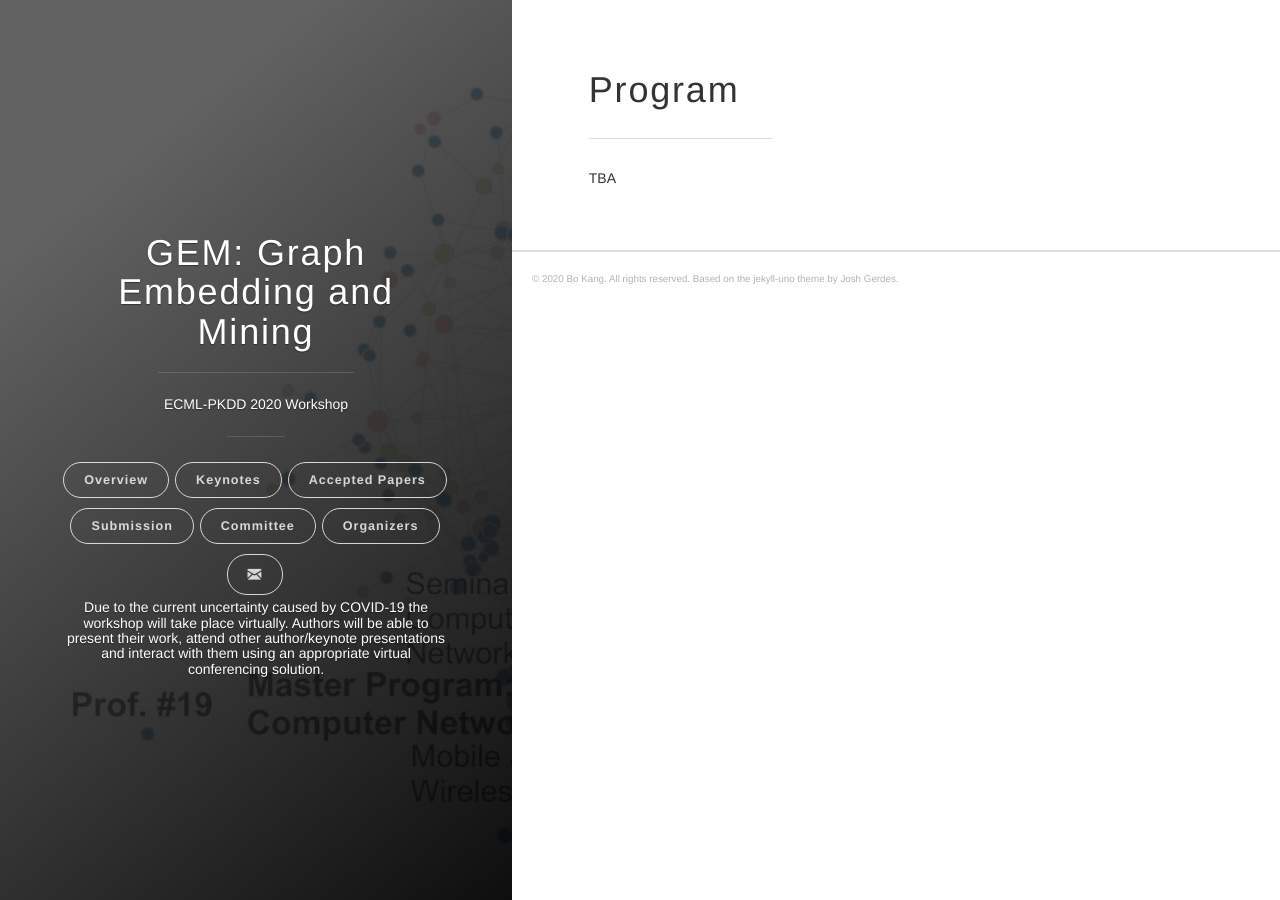
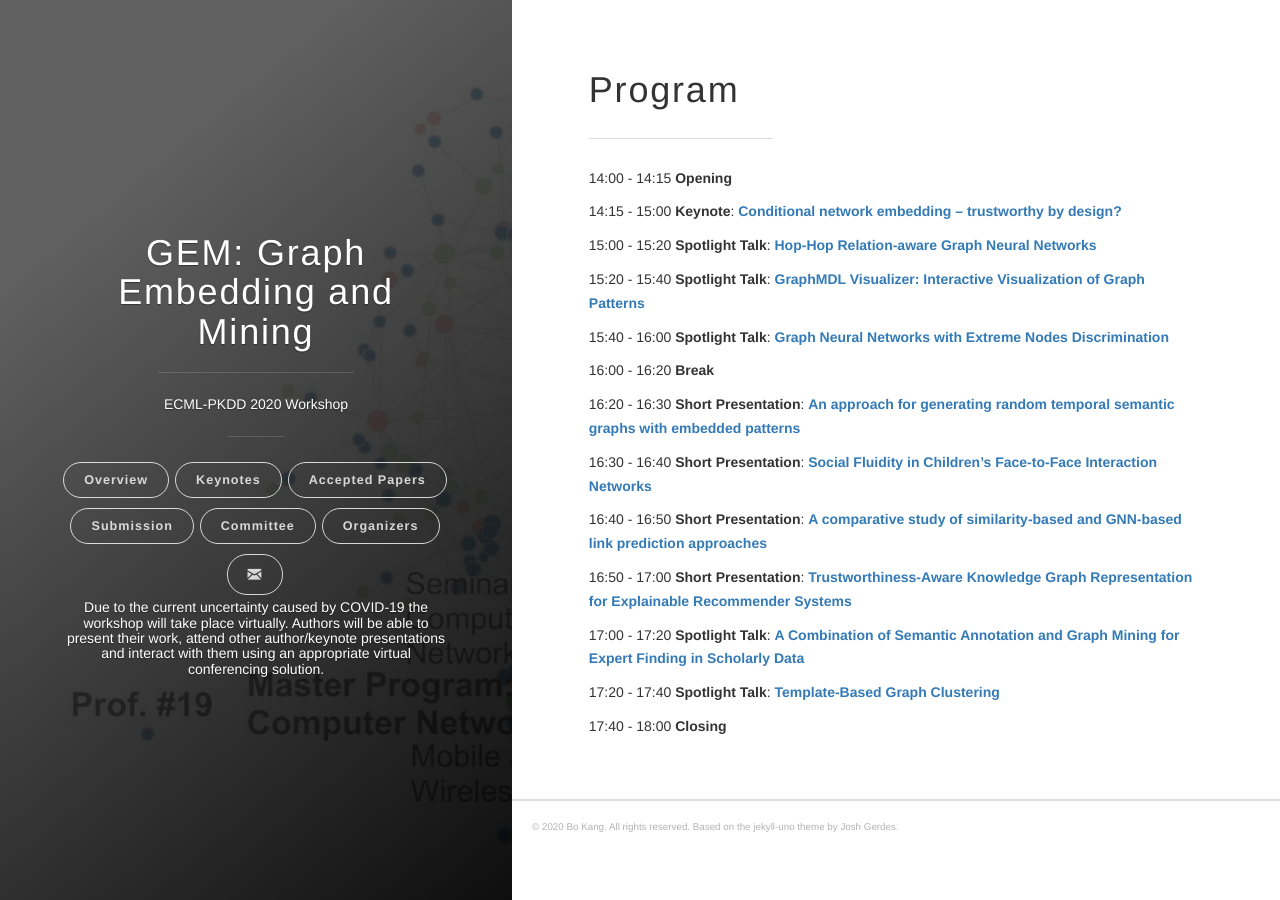
Before and after one commit to gem-ecmlpkdd/gem-ecmlpkdd.github.io, a Jekyll site: the page built from pages/program.md, in a window 1280 px wide. Built offline with Jekyll 4.4.1, drawn with Linux system fonts in a browser that asks for light colours.

Commit message:
update programe.

```diff
--- a/pages/program.md
+++ b/pages/program.md
@@ -4,4 +4,28 @@
 permalink: /program/
 ---
 ---
-TBA
+14:00 - 14:15 **Opening**
+
+14:15 - 15:00 **Keynote**: [__Conditional network embedding -- trustworthy by design?__]()
+
+15:00 - 15:20 **Spotlight Talk**: [__Hop-Hop Relation-aware Graph Neural Networks__]({{site.baseurl}}/../papers/GEM2020_paper_10.pdf)
+
+15:20 - 15:40 **Spotlight Talk**: [__GraphMDL Visualizer: Interactive Visualization of Graph Patterns__]({{site.baseurl}}/../papers/GEM2020_paper_7.pdf)
+
+15:40 - 16:00 **Spotlight Talk**: [__Graph Neural Networks with Extreme Nodes Discrimination__]({{site.baseurl}}/../papers/GEM2020_paper_4.pdf)
+
+16:00 - 16:20 **Break**
+
+16:20 - 16:30 **Short Presentation**: [__An approach for generating random temporal semantic graphs with embedded patterns__]({{site.baseurl}}/../papers/GEM2020_paper_1.pdf)
+
+16:30 - 16:40 **Short Presentation**: [__Social Fluidity in Children's Face-to-Face Interaction Networks__]({{site.baseurl}}/../papers/GEM2020_paper_2.pdf)
+
+16:40 - 16:50 **Short Presentation**: [__A comparative study of similarity-based and GNN-based link prediction approaches__]({{site.baseurl}}/../papers/GEM2020_paper_5.pdf)
+
+16:50 - 17:00 **Short Presentation**: [__Trustworthiness-Aware Knowledge Graph Representation for Explainable Recommender Systems__]({{site.baseurl}}/../papers/GEM2020_paper_9.pdf)
+
+17:00 - 17:20 **Spotlight Talk**: [__A Combination of Semantic Annotation and Graph Mining for Expert Finding in Scholarly Data__]({{site.baseurl}}/../papers/GEM2020_paper_8.pdf)
+
+17:20 - 17:40 **Spotlight Talk**: [__Template-Based Graph Clustering__]({{site.baseurl}}/../papers/GEM2020_paper_3.pdf)
+
+17:40 - 18:00 **Closing**
```
